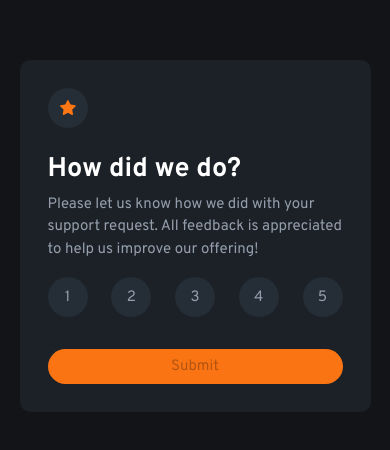
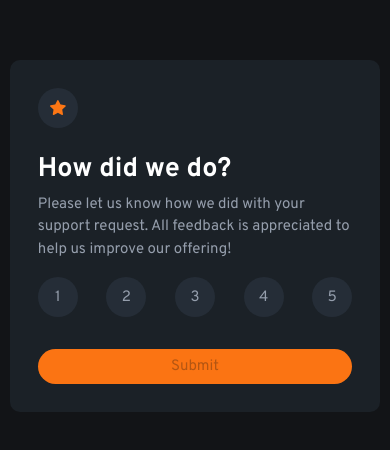
Before and after one commit to JussFloyd/Interactive-Rating-Component, a plain HTML site: page index.html in a window 390 px wide. Shown: the part 186-636 px from the top of the page. Drawn offline with Linux system fonts and the light colour scheme.

Commit message:
Update style.css

```diff
--- a/style.css
+++ b/style.css
@@ -156,11 +156,7 @@ p{
     }
 
     #rating-container{
-        max-width:90%;
-    }
-
-    #rating-btn-container{
-        gap:1.8rem;
+        max-width:95%;
     }
 }
 
```
